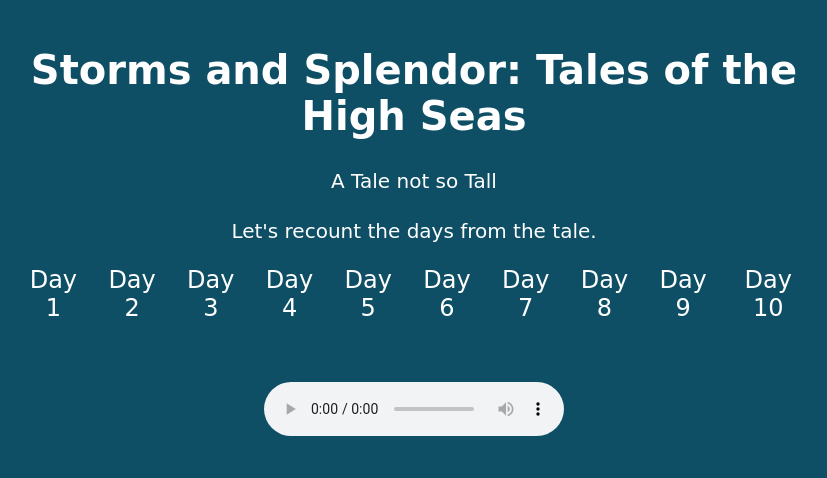
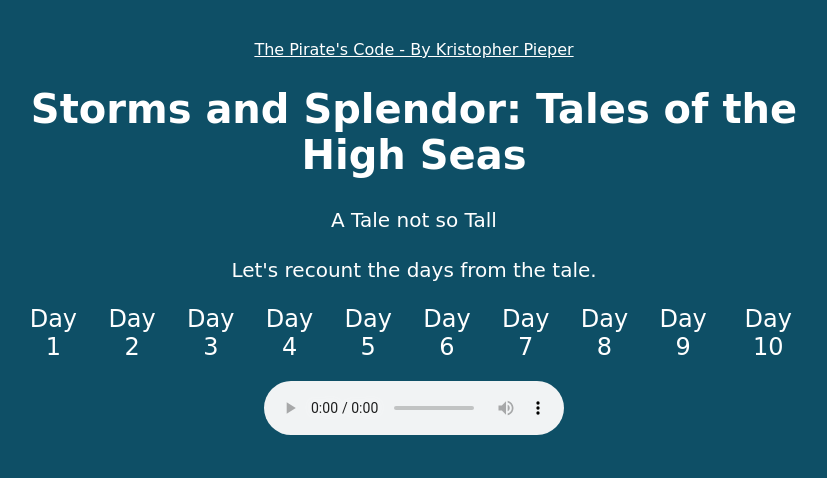
Before and after one commit to pieperproductions/Stormandsplendor, a plain HTML site: page index.html in a window 1280 px wide. Shown: the whole page, without its empty margins (226-1053 px from the left). Drawn offline with Linux system fonts and the light colour scheme; a web font is replaced by a local one.

Commit message:
Add files via upload

```diff
--- a/index.html
+++ b/index.html
@@ -41,6 +41,9 @@
             color: #fff;
             font-size: 24px;
         }
+	a {
+    color: white;
+		}
         .day-content {
             display: none;
             text-align: left;
@@ -61,6 +64,9 @@
 </head>
 <body>
     <div class="container">
+	<!-- Additional Tab Hyperlink -->
+      <div style="margin-top: 20px; color: #Ffffff">
+        <a href="https://pieperproductions.github.io/thepiratescode/" target="_blank">The Pirate's Code - By Kristopher Pieper</a>
         <h1>Storms and Splendor: Tales of the High Seas</h1>
         <p>A Tale not so Tall</p>
         <p>Let's recount the days from the tale.</p>
```
